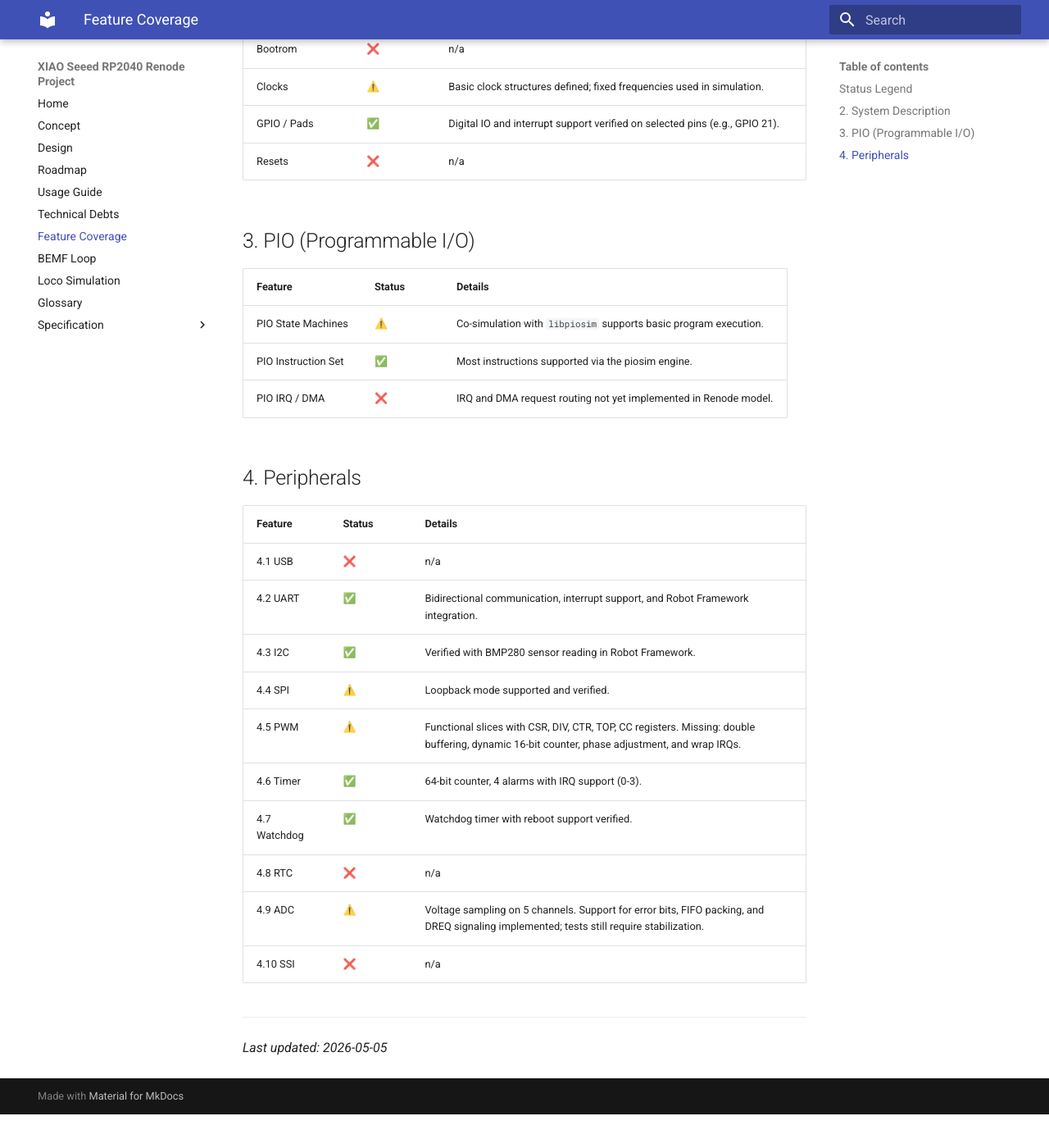
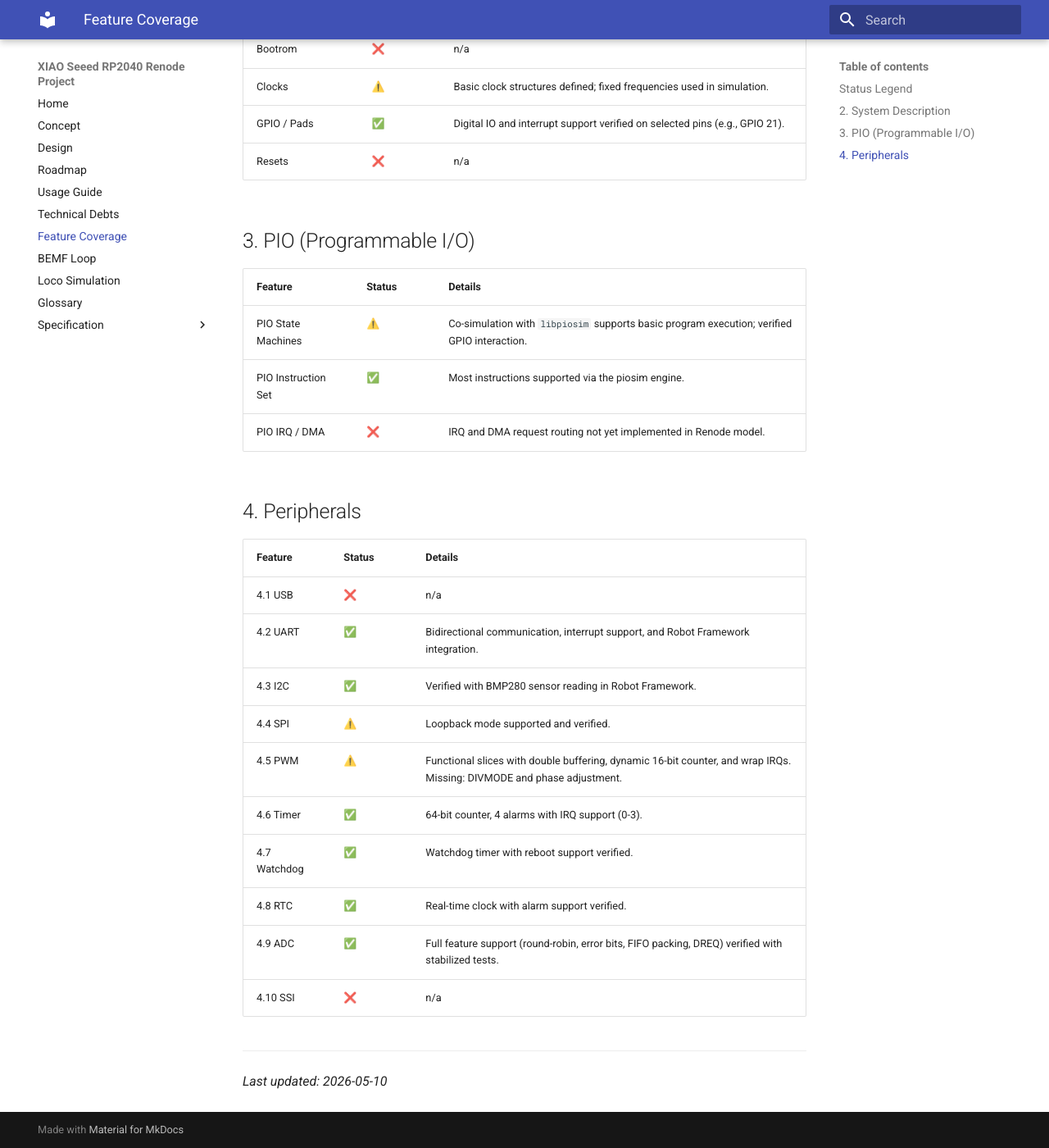
Before and after one commit to chatelao/xiao-seeed-rp2040-renode, an MkDocs documentation site: the page built from docs/FEATURE_COVERAGE.md, in a window 1280 px wide and 1400 px high, scrolled down 796 px. Shown: the whole window at 82% size. Built offline with MkDocs 1.6.1 and Material for MkDocs 9.7.7, drawn with Linux system fonts in a browser that asks for light colours; before the commit the page ends 2155 px from its top, so only the background shows below that; some of the changed text lies outside the part shown.

Commit message:
Update feature coverage and merge into README.md
- Updated `docs/FEATURE_COVERAGE.md` with the latest status for DMA, RTC, ADC, and PWM.
- Merged the feature coverage tables and status legend into the project `README.md`.
- Synchronized documentation dates and statuses with the latest `ROADMAP.md`.

```diff
--- a/docs/FEATURE_COVERAGE.md
+++ b/docs/FEATURE_COVERAGE.md
@@ -27,7 +27,7 @@ This document tracks the implementation status of RP2040 features in the Renode
 
 | Feature | Status | Details |
 | --- | --- | --- |
-| PIO State Machines | ⚠️ | Co-simulation with `libpiosim` supports basic program execution. |
+| PIO State Machines | ⚠️ | Co-simulation with `libpiosim` supports basic program execution; verified GPIO interaction. |
 | PIO Instruction Set | ✅ | Most instructions supported via the piosim engine. |
 | PIO IRQ / DMA | ❌ | IRQ and DMA request routing not yet implemented in Renode model. |
 
@@ -39,13 +39,13 @@ This document tracks the implementation status of RP2040 features in the Renode
 | 4.2 UART | ✅ | Bidirectional communication, interrupt support, and Robot Framework integration. |
 | 4.3 I2C | ✅ | Verified with BMP280 sensor reading in Robot Framework. |
 | 4.4 SPI | ⚠️ | Loopback mode supported and verified. |
-| 4.5 PWM | ⚠️ | Functional slices with CSR, DIV, CTR, TOP, CC registers. Missing: double buffering, dynamic 16-bit counter, phase adjustment, and wrap IRQs. |
+| 4.5 PWM | ⚠️ | Functional slices with double buffering, dynamic 16-bit counter, and wrap IRQs. Missing: DIVMODE and phase adjustment. |
 | 4.6 Timer | ✅ | 64-bit counter, 4 alarms with IRQ support (0-3). |
 | 4.7 Watchdog | ✅ | Watchdog timer with reboot support verified. |
-| 4.8 RTC | ❌ | n/a |
-| 4.9 ADC | ⚠️ | Voltage sampling on 5 channels. Support for error bits, FIFO packing, and DREQ signaling implemented; tests still require stabilization. |
+| 4.8 RTC | ✅ | Real-time clock with alarm support verified. |
+| 4.9 ADC | ✅ | Full feature support (round-robin, error bits, FIFO packing, DREQ) verified with stabilized tests. |
 | 4.10 SSI | ❌ | n/a |
 
 ---
 
-*Last updated: 2026-05-05*
+*Last updated: 2026-05-10*
```
Also changed, not shown: other parts of docs/FEATURE_COVERAGE.md (+1 -1 lines), README.md (+50 -0 lines).
